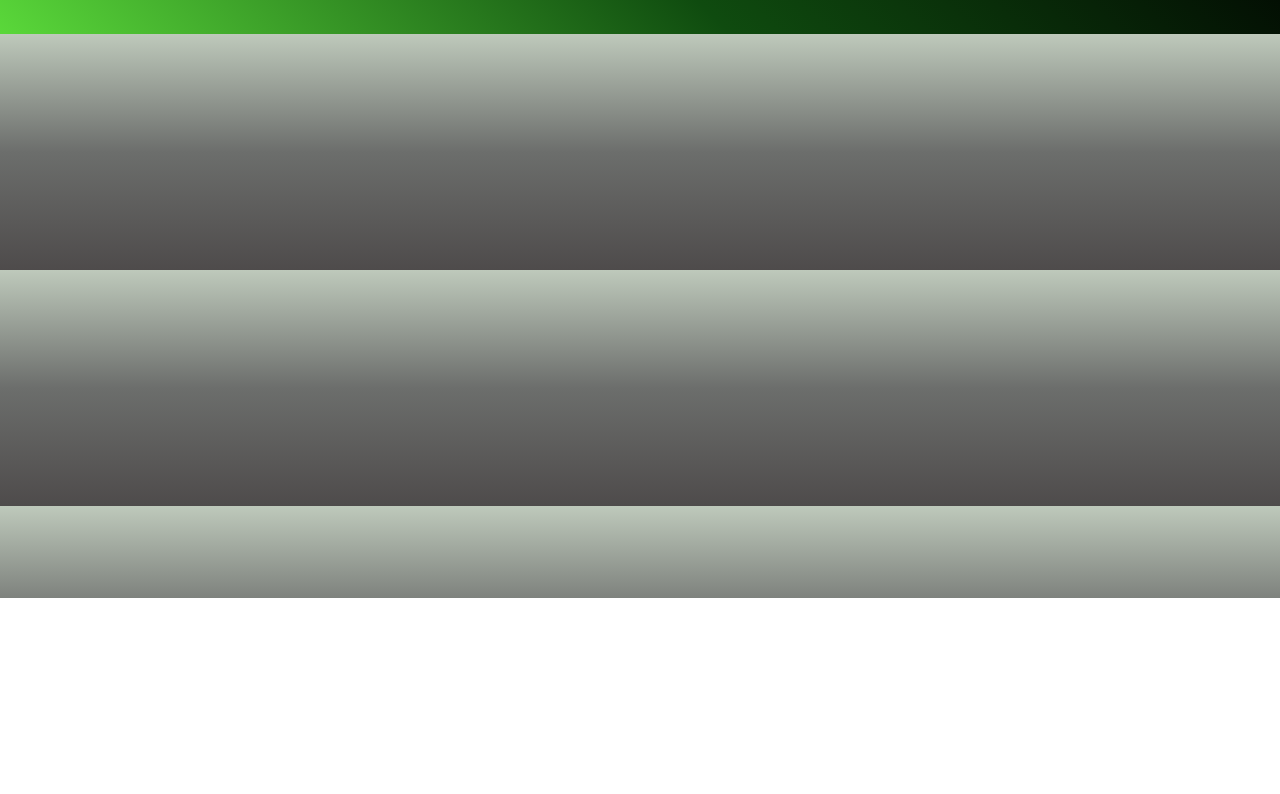
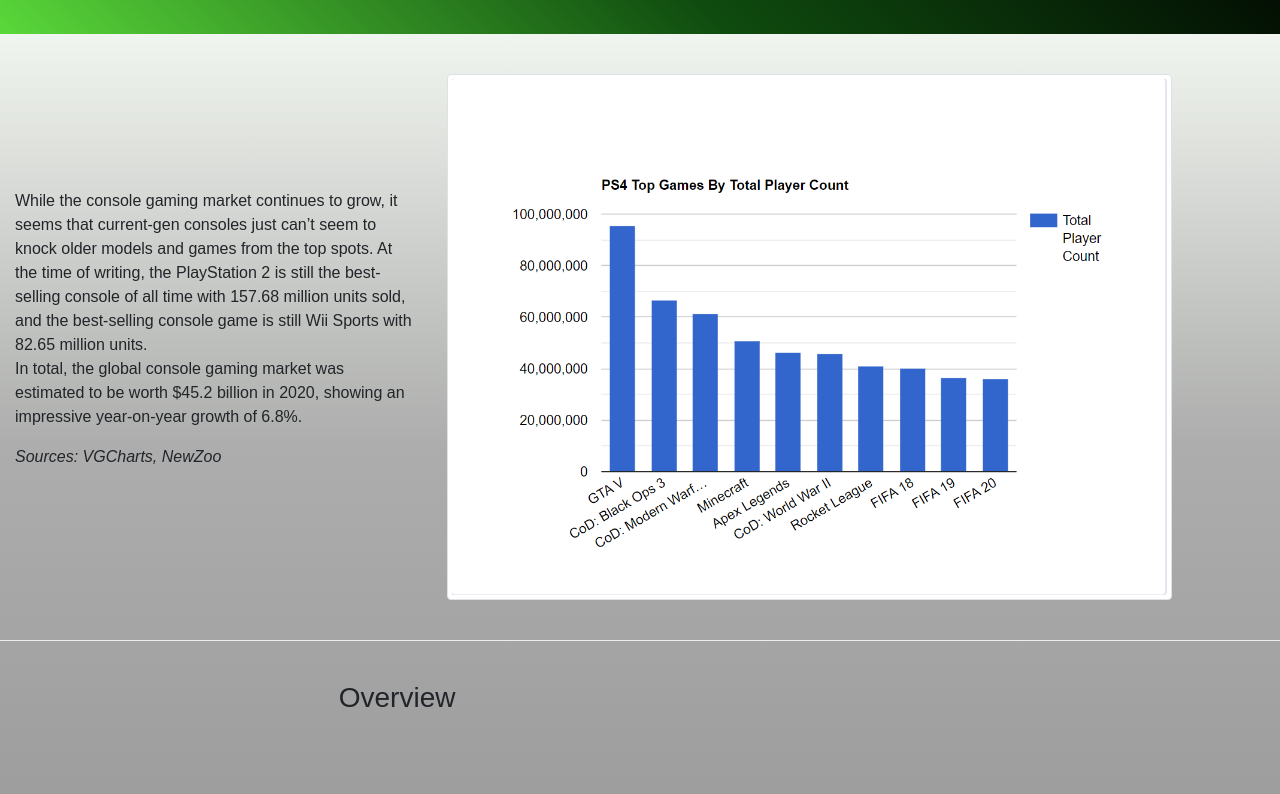
Before and after one commit to Orbexx/Gamestat_Librarian, a website: page index.html in a window 1280 px wide. Shown: the part 202-996 px from the top of the page. Before the commit the page ends 800 px from the top, so only its background shows below. Drawn offline with nearby package versions, Linux system fonts and the light colour scheme.

Commit message:
Added first div giving a example statistic of the PS4

```diff
--- a/css/styles.css
+++ b/css/styles.css
@@ -1,7 +1,6 @@
 body {
     margin: 0;
     font-family: Arial, Helvetica, sans-serif;
-    background-image: linear-gradient(180deg, #bec9bb, #6c6e6c, #4e4b4b);
 }
 
 .jumbotron {
@@ -20,6 +19,12 @@
     background-color: #333;
     overflow: hidden;
     font-family: Arial, Helvetica, sans-serif;
+}
+
+.main {
+    background-image: linear-gradient(180deg, #f1f5ef, #acadac, #9b9b9b);
+    overflow-x:hidden;
+    margin-left: 0px;
 }
 
 .dropdown {
@@ -114,3 +119,10 @@
         text-align: left;
     }
 }
+
+.row-content {
+    padding: 40px 0;
+    border-bottom: 1px ridge;
+    min-height: 200px;
+    margin-left: 0px;
+}
--- a/index.html
+++ b/index.html
@@ -1,5 +1,6 @@
 <!DOCTYPE html>
 <html lang="en">
+
 <head>
     <meta charset="UTF-8">
     <meta name="viewport" content="width=device-width, initial-scale=1.0">
@@ -12,11 +13,12 @@
 
     <title>Gamestat Librarian</title>
 </head>
+
 <body>
-    <div class="topnav" id="myTopnav" >
-		<div class="dropdown">
-			<a class="active" href="#home">Home</a>
-		</div>
+    <div class="topnav " id="myTopnav">
+        <div class="dropdown">
+            <a class="active" href="#home">Home</a>
+        </div>
         <div class="dropdown">
             <button class="dropbtn"> PS4
                 <i class="fa fa-caret-down"></i>
@@ -54,11 +56,35 @@
             <div class="row">
                 <div class="col">
                     <h2>Welcome to</h2>
-                    <h1>The Gamestat librarian</h1>
+                    <h1>The Gamestat Librarian</h1>
                 </div>
             </div>
         </div>
     </header>
+
+    <div class="main">
+        <div class="row row-content align-items-center">
+            <div class="col-sm-4">
+                <p class="d-none d-sm-block">While the console gaming market continues to grow, it seems that
+                    current-gen consoles just can’t seem to knock older models and games from the top spots. At the time
+                    of writing, the PlayStation 2 is still the best-selling console of all time with 157.68 million
+                    units sold, and the best-selling console game is still Wii Sports with 82.65 million units. <br> In
+                    total, the global console gaming market was estimated to be worth $45.2 billion in 2020, showing an
+                    impressive year-on-year growth of 6.8%.</p>
+                <p>
+                    <em>Sources: VGCharts, NewZoo</em>
+                </p>
+            </div>
+            <div class="col-sm-7">
+                <img class="d-flex mr-3 img-thumbnail" src="img/wepc-snippet.PNG" alt="We-pc-statistics for PS4">
+            </div>
+        </div>
+            <div class="row row-content form-group">
+                <div class="col-sm-6 mx-auto">
+                    <h3 class="header">Overview</h3>
+                </div>
+            </div>
+        </div>
 
     <script>
         function myFunction() {
```
Also changed, not shown: img/logo.png (added), img/wepc-snippet.PNG (added).
